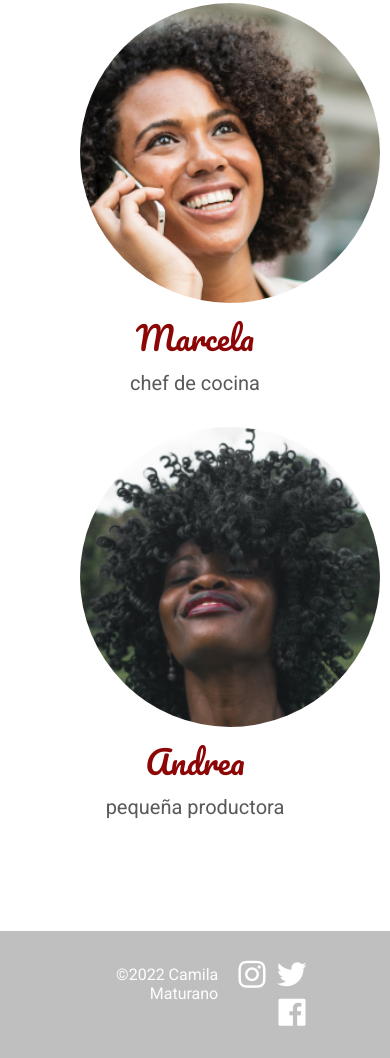
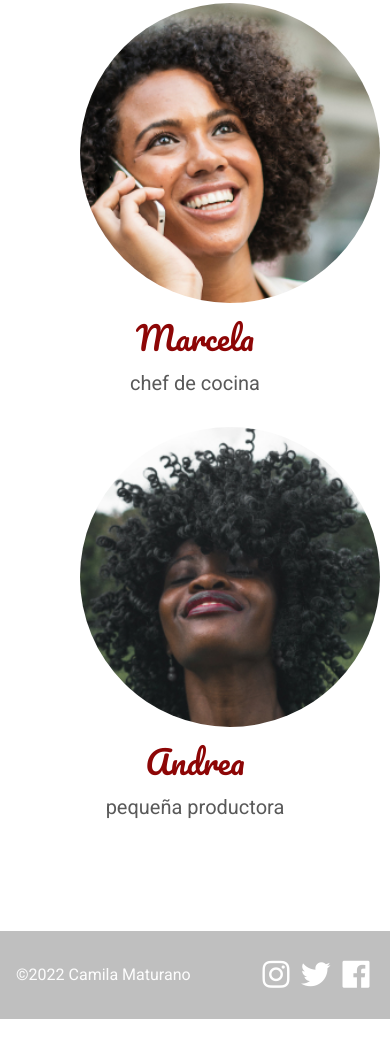
Before and after one commit to CamilaMaturano00/Recetas, a plain HTML site: page index.html in a window 390 px wide. Shown: the part 4900-5958 px from the top of the page. After the commit the page ends 5919 px from the top, so only its background shows below. Drawn offline with nearby package versions, Linux system fonts and the light colour scheme.

Commit message:
Arreglos resposive footer

```diff
--- a/assets/css/pie-de-pagina.css
+++ b/assets/css/pie-de-pagina.css
@@ -5,7 +5,6 @@
     padding: 1.5625rem 5rem;
     display: flex;
     justify-content: space-between;
-
 }
 .copyright{
     padding-top: 0.65rem;
@@ -17,3 +16,8 @@
 .icon i:hover{
     color: #000;
 }
+@media screen and (max-width: 500px){
+    .pie-de-pagina{
+    padding: 1.5625rem 1rem;
+    }
+}
```
